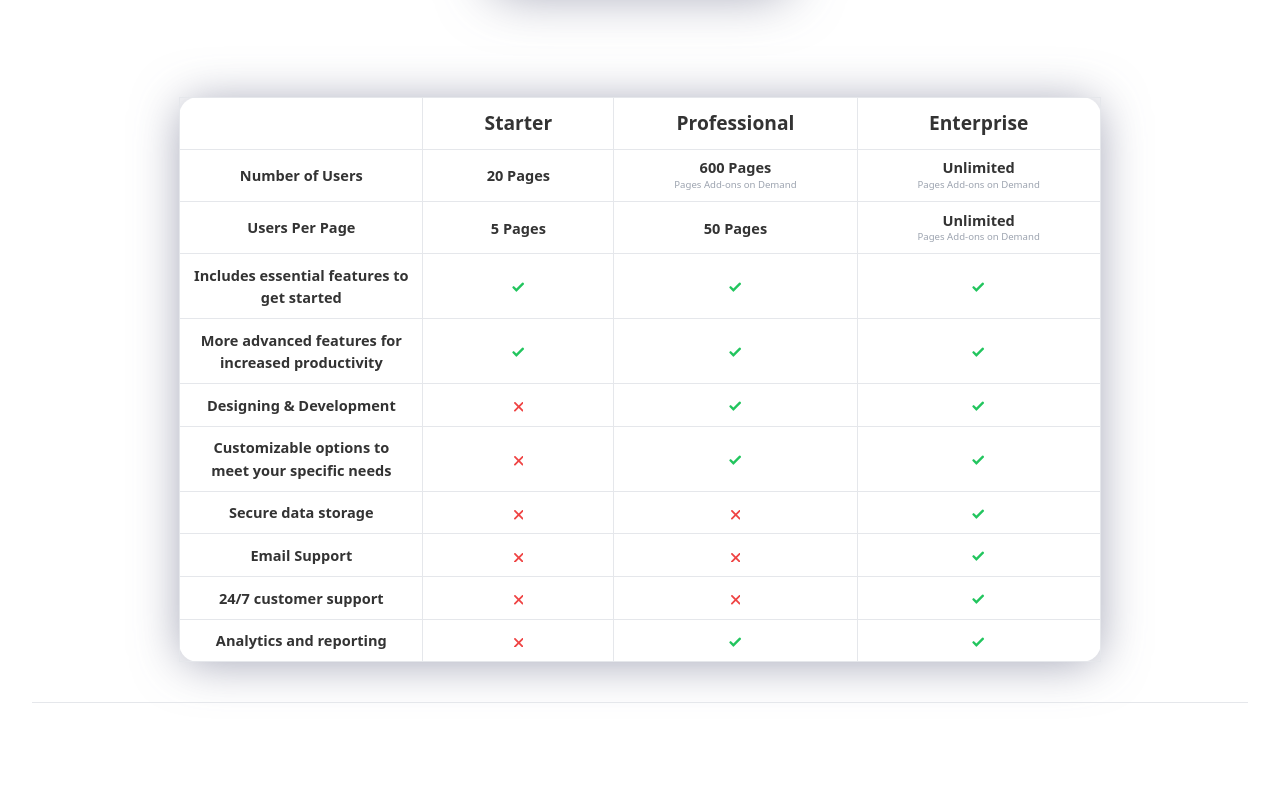
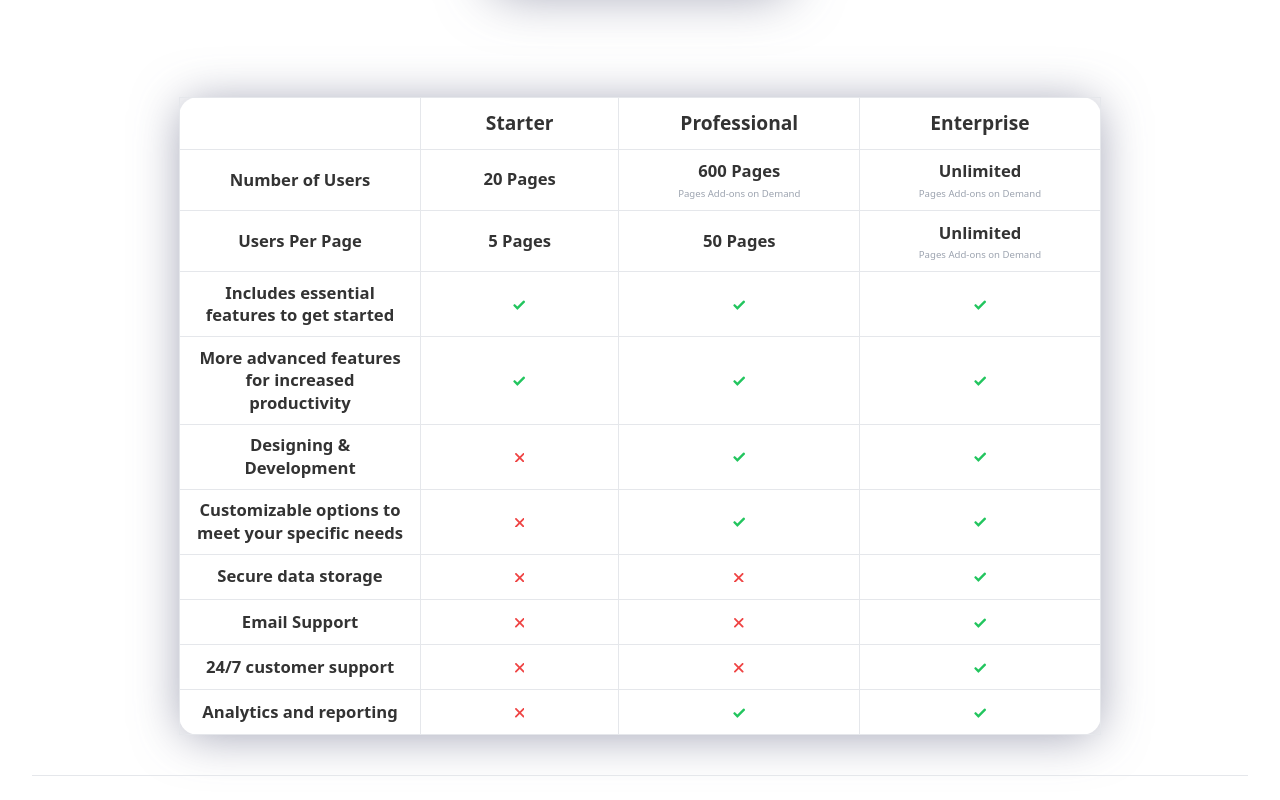
Before and after one commit to romansalom/proyectoMati, a React (Vite) app in the folder vite-project/: page / in a window 1280 px wide. Shown: the part 1893-2693 px from the top of the page. Before the commit the page ends 2628 px from the top, so only its background shows below. Built offline with nearby package versions, Linux system fonts and the light colour scheme.

Commit message:
modificasndo letra de la tabla

```diff
--- a/vite-project/src/Components/pircingPreciosDetail.jsx
+++ b/vite-project/src/Components/pircingPreciosDetail.jsx
@@ -27,7 +27,7 @@ export const PrincingPriceDetail = () => {
               </th>
             </tr>
           </thead>
-          <tbody className="border text-sm">
+          <tbody className="border ">
             <tr>
               <td className="px-4 py-3 border max-w-[150px] text-lg font-bold">
                 Number of Users
```
